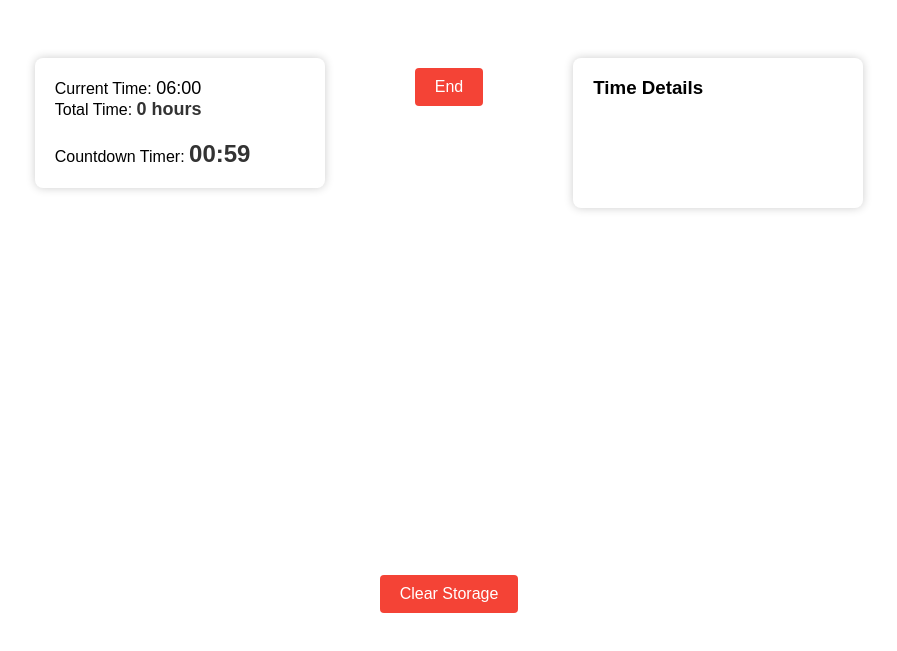
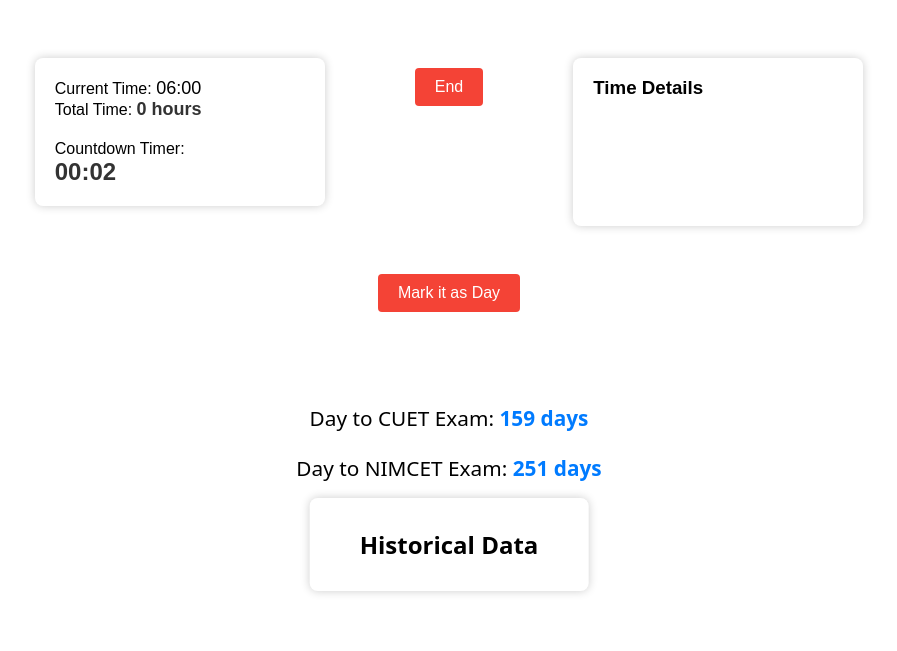
Before and after one commit to devajay07/timeTracker, a plain HTML site: page index.html in a window 1280 px wide. Both pictures are taken after a click on the button "Start". Shown: the part 129-780 px from the top of the page, without its empty margins (191-1088 px from the left). Drawn offline with Linux system fonts and the light colour scheme.

Commit message:
fourth commit

```diff
--- a/index.css
+++ b/index.css
@@ -100,7 +100,7 @@
 }
 
 #countdown {
-  display: none;
+  display: block;
   margin-top: 20px;
 }
 
@@ -110,11 +110,17 @@
   color: #333;
 }
 
+.btnDiv {
+  display: flex;
+  align-items: center;
+  justify-content: center;
+}
+
 #clearStorageButton {
   font-size: 16px;
   padding: 10px 20px;
-  position: absolute;
-  bottom: 3rem;
+  margin-top: 3rem;
+  margin-bottom: 5rem;
   border: none;
   border-radius: 4px;
   cursor: pointer;
@@ -127,3 +133,34 @@
 }
 
 /* ... Existing CSS ... */
+
+#historicalDataSection {
+  position: fixed;
+  bottom: 5rem;
+  font-family: system-ui, -apple-system, BlinkMacSystemFont, "Segoe UI", Roboto,
+    Oxygen, Ubuntu, Cantarell, "Open Sans", "Helvetica Neue", sans-serif;
+  left: 50%;
+  transform: translateX(-50%);
+  background-color: white;
+  padding: 10px 50px;
+  border-radius: 8px;
+  box-shadow: 0px 0px 10px rgba(0, 0, 0, 0.2);
+}
+
+.exam-reminder {
+  text-align: center;
+  font-family: system-ui, -apple-system, BlinkMacSystemFont, "Segoe UI", Roboto,
+    Oxygen, Ubuntu, Cantarell, "Open Sans", "Helvetica Neue", sans-serif;
+  padding: 10px;
+  margin: 2px 0;
+}
+
+.exam-reminder p {
+  font-size: 1.3rem;
+  margin: 0; /* Remove default margin */
+}
+
+.exam-reminder span {
+  font-weight: bold; /* Make the countdown text bold */
+  color: #007bff; /* Blue color for the countdown text */
+}
--- a/index.html
+++ b/index.html
@@ -22,7 +22,20 @@
         <h3>Time Details</h3>
         <ul id="timeList"></ul>
       </div>
-      <button id="clearStorageButton">Clear Storage</button>
+    </div>
+    <div class="btnDiv">
+      <button id="clearStorageButton">Mark it as Day</button>
+    </div>
+    <div class="exam-reminder">
+      <p>Day to CUET Exam: <span id="cuetExamCountdown"></span></p>
+    </div>
+
+    <div class="exam-reminder">
+      <p>Day to NIMCET Exam: <span id="nimcetExamCountdown"></span></p>
+    </div>
+    <div id="historicalDataSection" style="display: none">
+      <h2>Historical Data</h2>
+      <ul id="historicalDataList"></ul>
     </div>
   </body>
   <script src="index.js"></script>
--- a/index.js
+++ b/index.js
@@ -6,37 +6,124 @@
   const timeList = document.getElementById("timeList");
   const countdownElement = document.getElementById("countdown");
   const countdownDisplay = document.getElementById("countdownDisplay");
-  let countdownInterval;
+  const historicalDataSection = document.getElementById(
+    "historicalDataSection"
+  );
+  const historicalDataList = document.getElementById("historicalDataList");
+
+  const cuetExamDate = new Date("2024-03-10");
+  updateExamCountdown("cuetExamCountdown", cuetExamDate);
+
+  // Calculate and display the countdown for NIMCET Exam (10 June)
+  const nimcetExamDate = new Date("2024-06-10"); // 5 corresponds to June (0-indexed)
+  updateExamCountdown("nimcetExamCountdown", nimcetExamDate);
+
+  function updateExamCountdown(elementId, examDate) {
+    const countdownElement = document.getElementById(elementId);
+
+    function updateCountdown() {
+      const now = new Date();
+      const timeLeft = examDate - now;
+
+      if (timeLeft <= 0) {
+        countdownElement.textContent = "Today!";
+      } else {
+        const daysLeft = Math.floor(timeLeft / (1000 * 60 * 60 * 24));
+        countdownElement.textContent = `${daysLeft} days`;
+      }
+    }
+
+    setInterval(updateCountdown, 1000);
+    updateCountdown();
+  }
+
+  function displayHistoricalData() {
+    // Retrieve historical data from local storage
+    const historicalData =
+      JSON.parse(localStorage.getItem("historicalData")) || {};
+
+    // Sort the historical data by date in descending order
+    const sortedDates = Object.keys(historicalData).sort((a, b) => {
+      const dateA = new Date(a);
+      const dateB = new Date(b);
+      return dateB - dateA;
+    });
+
+    // Clear the previous list of historical data
+    historicalDataList.innerHTML = "";
+
+    // Display historical data in the list
+    sortedDates.forEach((date) => {
+      const listItem = document.createElement("li");
+      listItem.textContent = `${date}: ${historicalData[date].toFixed(
+        2
+      )} hours`;
+      historicalDataList.appendChild(listItem);
+    });
+
+    // Show the historical data section
+    historicalDataSection.style.display = "block";
+  }
+
+  // Call the displayHistoricalData function to initially populate the historical data when the page loads
+  displayHistoricalData();
 
   let startTime = null;
   let totalTime = 0;
   let timeDetails = [];
+  let interval;
+
+  clearStorageButton.addEventListener("click", function () {
+    const confirmation = confirm(
+      "Are you sure you want to clear the current session?"
+    );
+    if (confirmation) {
+      // Save the total hours of the current session as historical data
+      if (startTime !== null) {
+        const endTime = new Date();
+        const timeDiff = (endTime - startTime) / 3600000; // Convert milliseconds to hours
+        const currentDate = new Date();
+        const dateString = `${currentDate.getFullYear()}-${
+          currentDate.getMonth() + 1
+        }-${currentDate.getDate()}`;
+        const historicalData =
+          JSON.parse(localStorage.getItem("historicalData")) || {};
+
+        if (!historicalData[dateString]) {
+          historicalData[dateString] = 0;
+        }
+
+        historicalData[dateString] += timeDiff;
+
+        localStorage.setItem("historicalData", JSON.stringify(historicalData));
+      }
+
+      // Start a new session
+      clearLocalStorage();
+      location.reload(true); // Reload the page after clearing storage
+    }
+  });
 
   function formatTime(time) {
     return time < 10 ? `0${time}` : time;
   }
 
-  function startCountdown() {
-    countdownElement.style.display = "block";
-    const endTime = new Date().getTime() + 60 * 60 * 1000; // 1 hour in milliseconds
-    countdownInterval = setInterval(updateCountdown, 1000);
+  function updateElapsedTime() {
+    interval = setInterval(function () {
+      const now = new Date();
+      countdownDisplay.style.display = "block";
+      countdownElement.style.display = "block";
+      // countdownElement.textContent = "hello";
+      const elapsedTime = (now - startTime) / 1000; // Elapsed time in seconds
+      const minutes = Math.floor(elapsedTime / 60);
+      const seconds = Math.floor(elapsedTime % 60);
+      countdownDisplay.textContent = `${formatTime(minutes)}:${formatTime(
+        seconds
+      )}`;
+    }, 1000);
 
-    function updateCountdown() {
-      const now = new Date().getTime();
-      const timeLeft = endTime - now;
-
-      if (timeLeft <= 0) {
-        clearInterval(countdownInterval);
-        countdownDisplay.textContent = "00:00"; // Removed seconds display
-        countdownElement.style.display = "none";
-      } else {
-        const hours = Math.floor(timeLeft / (1000 * 60 * 60));
-        const minutes = Math.floor((timeLeft % (1000 * 60 * 60)) / (1000 * 60));
-        countdownDisplay.textContent = `${formatTime(hours)}:${formatTime(
-          minutes
-        )}`;
-      }
-    }
+    // Store the interval ID so it can be cleared later
+    countdownElement.dataset.intervalId = interval;
   }
 
   // Function to update the current time display
@@ -58,7 +145,7 @@
     startButton.disabled = true;
     startButton.style.display = "none";
     endButton.disabled = false;
-    startCountdown();
+    updateElapsedTime();
   });
 
   // Function to end the timer and save the time period
@@ -94,6 +181,8 @@
       // Save data to local storage
       localStorage.setItem("totalTime", totalTime);
       localStorage.setItem("timeDetails", JSON.stringify(timeDetails));
+      clearInterval(interval); // Assuming 'interval' is in scope here
+      countdownDisplay.textContent = "00:00";
     }
   });
 
@@ -129,11 +218,3 @@
   timeDetails = [];
   timeList.innerHTML = ""; // Clear the time details list
 }
-
-clearStorageButton.addEventListener("click", function () {
-  const confirmation = confirm("Are you sure you want to clear all data?");
-  if (confirmation) {
-    clearLocalStorage();
-    location.reload(true); // Reload the page after clearing storage
-  }
-});
```
